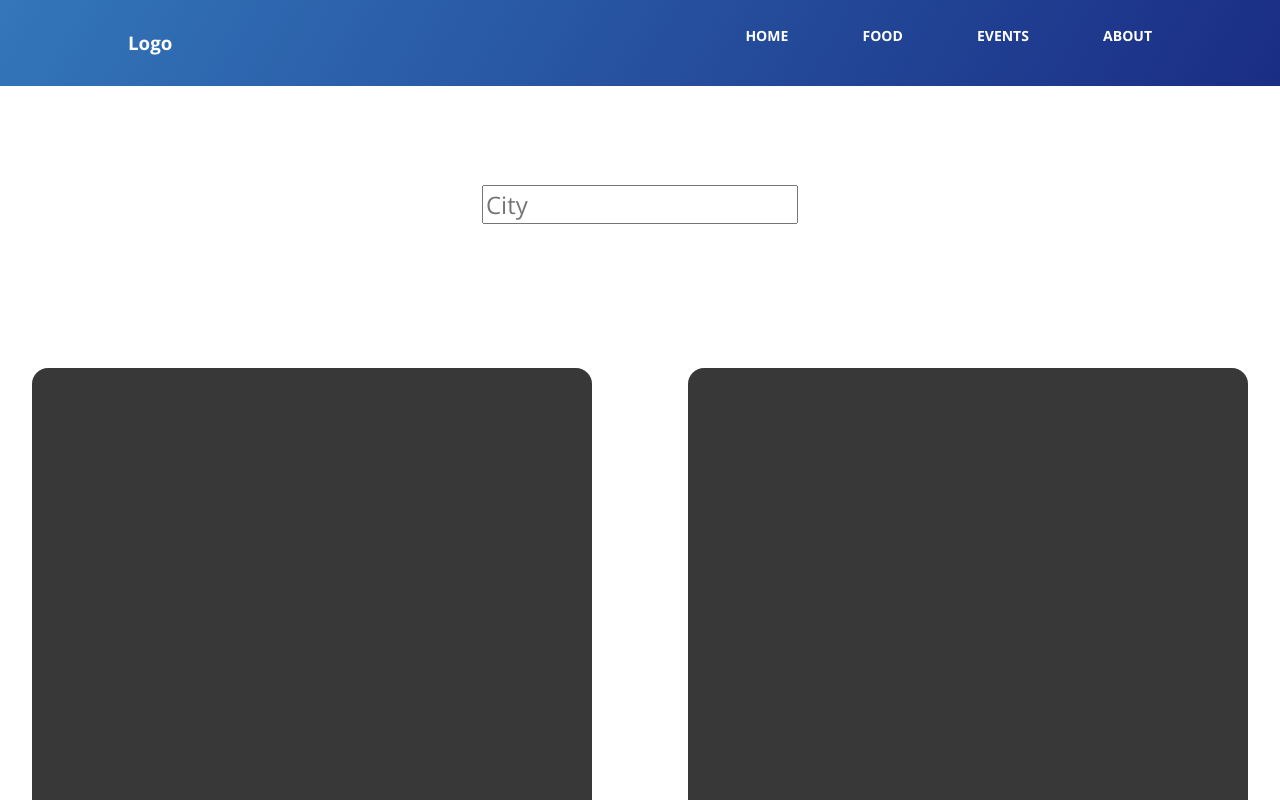
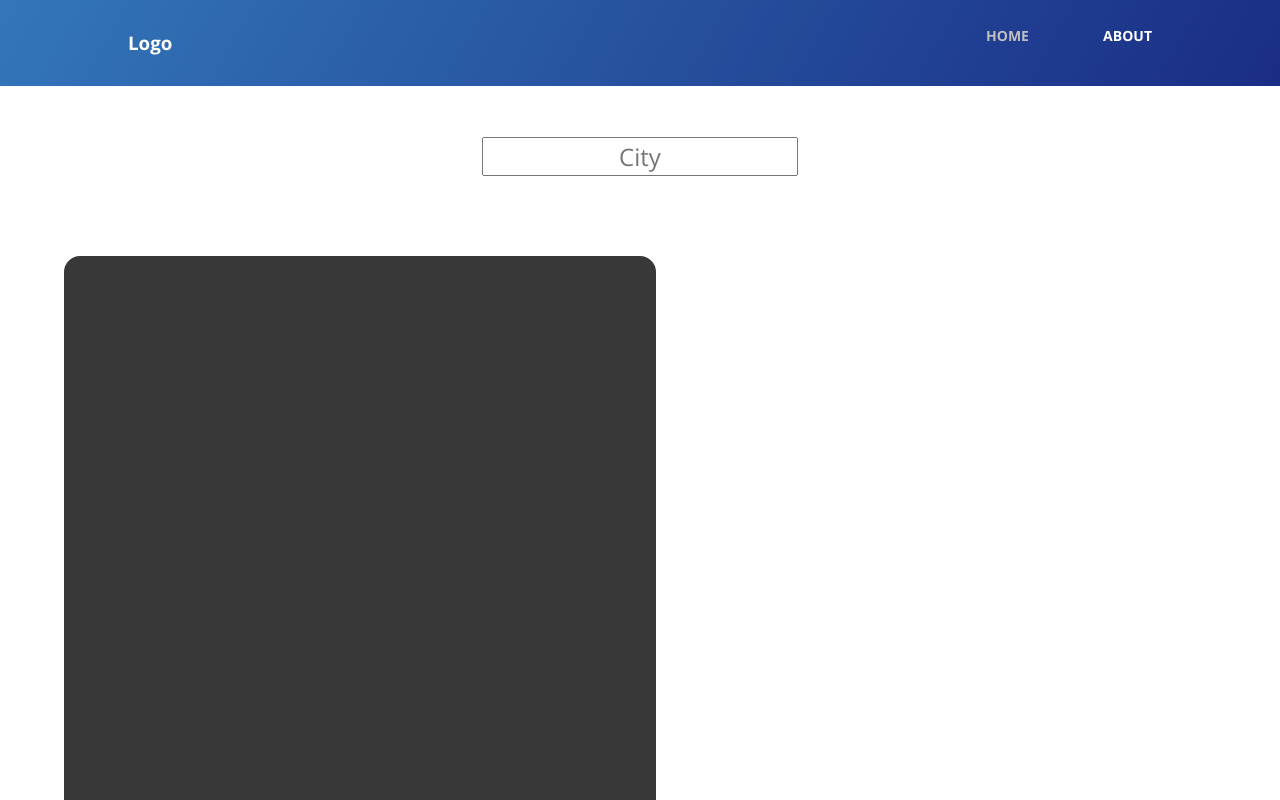
Before and after one commit to edgargarcia01/CSCE315Proj2, a plain HTML site: page index.html in a window 1280 px wide. Shown: the top 800 px of the page. Drawn offline with nearby package versions, Linux system fonts and the light colour scheme.

Commit message:
Added text alignment, colored page tabs, removed other site navigations.

```diff
--- a/index.html
+++ b/index.html
@@ -18,10 +18,8 @@
 
               <nav>
                   <ul>
-                      <li class="current"><a href="index.html">Home</a></li>
-                      <li><a href="food.html">Food</a></li>
-                      <li><a href="events.html">Events</a></li>
-                      <li><a href="about.html">About</a></li>
+                    <li><a href="index.html"><font color="#bfbfbf">Home</font></a></li>
+                    <li><a href="about.html"><font color="white">About</font></a></li>
                   </ul>
               </nav>
           </div>
@@ -46,13 +44,13 @@
 
 
           <footer class="site-footer">
-              <span class="site-footer-owner"><a href="https://github.tamu.edu/emmy0021/Project2">Project2</a> is maintained by <a href="https://github.tamu.edu/emmy0021">emmy0021</a>.</span>
+              <!--<span class="site-footer-owner"><a href="https://github.tamu.edu/emmy0021/Project2">Project2</a> is maintained by <a href="https://github.tamu.edu/emmy0021">emmy0021</a>.</span>
 
               <span class="site-footer-credits">This page was generated by <a href="https://pages.github.com">GitHub Pages</a> using the <a href="https://github.com/jasonlong/cayman-theme">Cayman theme</a> by <a href="https://twitter.com/jasonlong">Jason Long</a>.</span>
               <h2 class="project-tagline"></h2>
               <center>
                 <a href="https://github.tamu.edu/emmy0021/Project2" class="btn">View on GitHub</a>
-              </center>
+              </center>-->
 
               <center>
                 <button type="button" onclick="changeCBVal()">High Contrast View</button>
--- a/stylesheets/stylesheet.css
+++ b/stylesheets/stylesheet.css
@@ -49,7 +49,6 @@ nav {
     }
 
     nav a {
-        color: #fff;
         text-decoration: none;
         text-transform: uppercase;
         font-size: 14px;
@@ -74,6 +73,10 @@ nav {
         nav a:hover::before {
             width: 100%;
         }
+
+
+
+
 
 
 body {
@@ -114,7 +117,7 @@ a {
   border: none;
   border-radius: 1rem;
   padding: 6px;
-  width: 35rem;
+  width: 37rem;
   height: 40rem;
   overflow-y: scroll;
   display: inline-block;
@@ -125,7 +128,7 @@ a {
   border: none;
   border-radius: 1rem;
   padding: 6px;
-  width: 35rem;
+  width: 37rem;
   height: 40rem;
   overflow-y: scroll;
   display: inline-block;
@@ -172,7 +175,7 @@ a {
 
 @media screen and (min-width: 64em) {
   .page-header {
-    padding: 5rem 6rem; } }
+    padding: 2rem 5rem; } }
 
 @media screen and (min-width: 42em) and (max-width: 64em) {
   .page-header {
@@ -206,8 +209,14 @@ a {
 
 .textbox {
   color: black;
-  margin-bottom: 2rem;
-  font-weight: normal;}
+  margin-bottom: 1rem;
+  font-weight: normal;
+  text-align: center;}
+
+input {
+  text-align: center;
+}
+
 
 @media screen and (min-width: 64em) {
   .project-tagline {
@@ -332,12 +341,12 @@ a {
 
 @media screen and (min-width: 64em) {
   .main-content {
-    padding: 2rem 2rem;
+    padding: 2rem 4rem;
     font-size: 1.1rem; } }
 
 @media screen and (min-width: 42em) and (max-width: 64em) {
   .main-content {
-    padding: 2rem 2rem;
+    padding: 2rem 4rem;
     font-size: 1.1rem; } }
 
 @media screen and (max-width: 42em) {
--- a/stylesheets/stylesheetcb.css
+++ b/stylesheets/stylesheetcb.css
@@ -27,7 +27,7 @@ header {
 .logo {
     float: left;
     padding: 10px 0;
-    color: rgb(255, 255, 255);
+    color: #fff;
 }
 
 nav {
@@ -48,7 +48,6 @@ nav {
     }
 
     nav a {
-        color: rgb(255, 255, 255);
       text-decoration: none;
       text-transform: uppercase;
       font-size: 14px;
@@ -73,6 +72,7 @@ nav {
       nav a:hover::before {
           width: 100%;
       }
+
 
 
 body {
@@ -113,9 +113,22 @@ a {
   border: none;
   border-radius: 1rem;
   padding: 6px;
-  width: 350px;
-  height: 500px;
+  width: 37rem;
+  height: 40rem;
   overflow-y: scroll;
+  display: inline-block;
+}
+
+.foodlist {
+  background-color: rgb(56, 56, 56);
+  border: none;
+  border-radius: 1rem;
+  padding: 6px;
+  width: 37rem;
+  height: 40rem;
+  overflow-y: scroll;
+  display: inline-block;
+  float: right;
 }
 
 ::-webkit-scrollbar {
@@ -158,7 +171,7 @@ a {
 
 @media screen and (min-width: 64em) {
   .page-header {
-    padding: 5rem 6rem; } }
+    padding: 2rem 5rem; } }
 
 @media screen and (min-width: 42em) and (max-width: 64em) {
   .page-header {
@@ -192,8 +205,12 @@ a {
 
 .textbox {
   color: black;
-  margin-bottom: 2rem;
+  margin-bottom: 1rem;
   font-weight: normal;}
+
+  input {
+    text-align: center;
+  }
 
 @media screen and (min-width: 64em) {
   .project-tagline {
@@ -208,7 +225,7 @@ a {
     font-size: 1rem; } }
 
 .main-content :first-child {
-  margin-top: 0; }
+   }
 .main-content img {
   max-width: 100%; }
 .main-content h1, .main-content h2, .main-content h3, .main-content h4, .main-content h5, .main-content h6 {
@@ -306,16 +323,24 @@ a {
   background-color: #eff0f1;
   border: 0; }
 
+  .eventlist h3 {
+    font-size: 1.2rem;
+    padding: 0rem;
+    margin-bottom: 0.2rem;
+  }
+
+  .eventlist div {
+    font-size: 1rem;
+  }
+
 @media screen and (min-width: 64em) {
   .main-content {
-    max-width: 64rem;
-    padding: 2rem 6rem;
-    margin: 0 auto;
+    padding: 2rem 4rem;
     font-size: 1.1rem; } }
 
 @media screen and (min-width: 42em) and (max-width: 64em) {
   .main-content {
-    padding: 1rem 1rem;
+    padding: 2rem 4rem;
     font-size: 1.1rem; } }
 
 @media screen and (max-width: 42em) {
```
Also changed, not shown: about.html (+10 -6 lines). Lines whose indentation alone changed are shown as unchanged.
